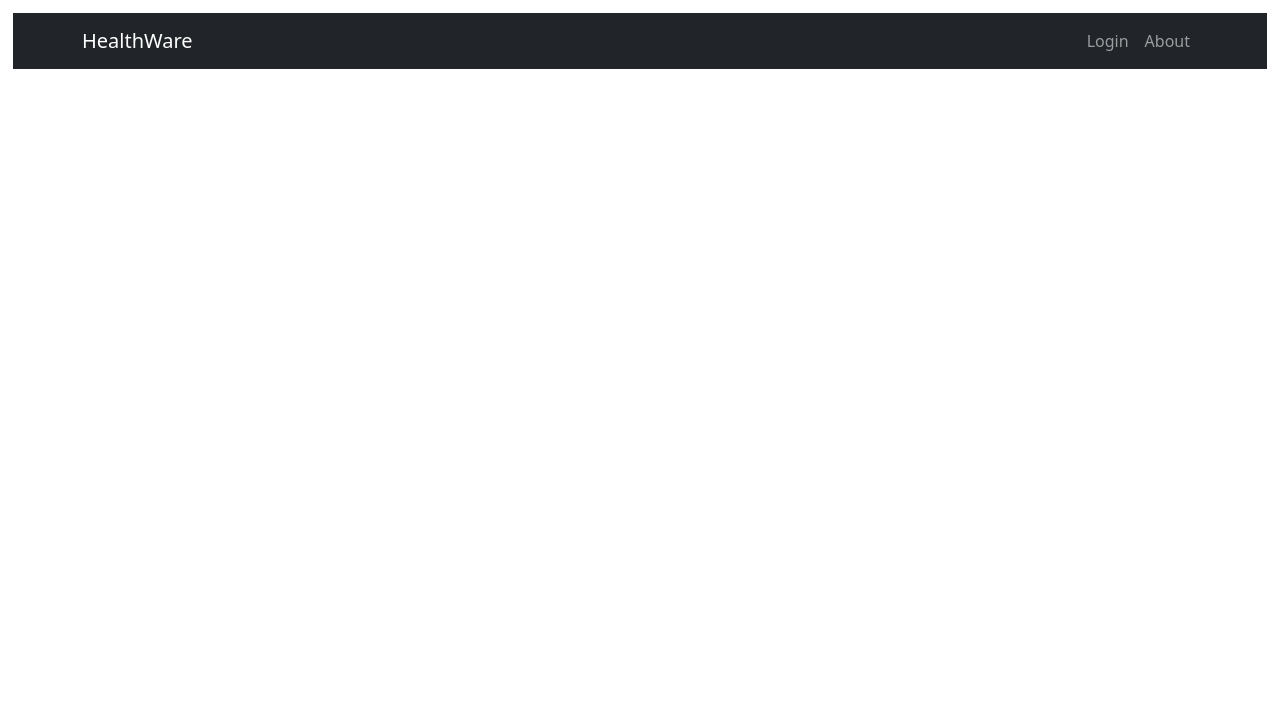
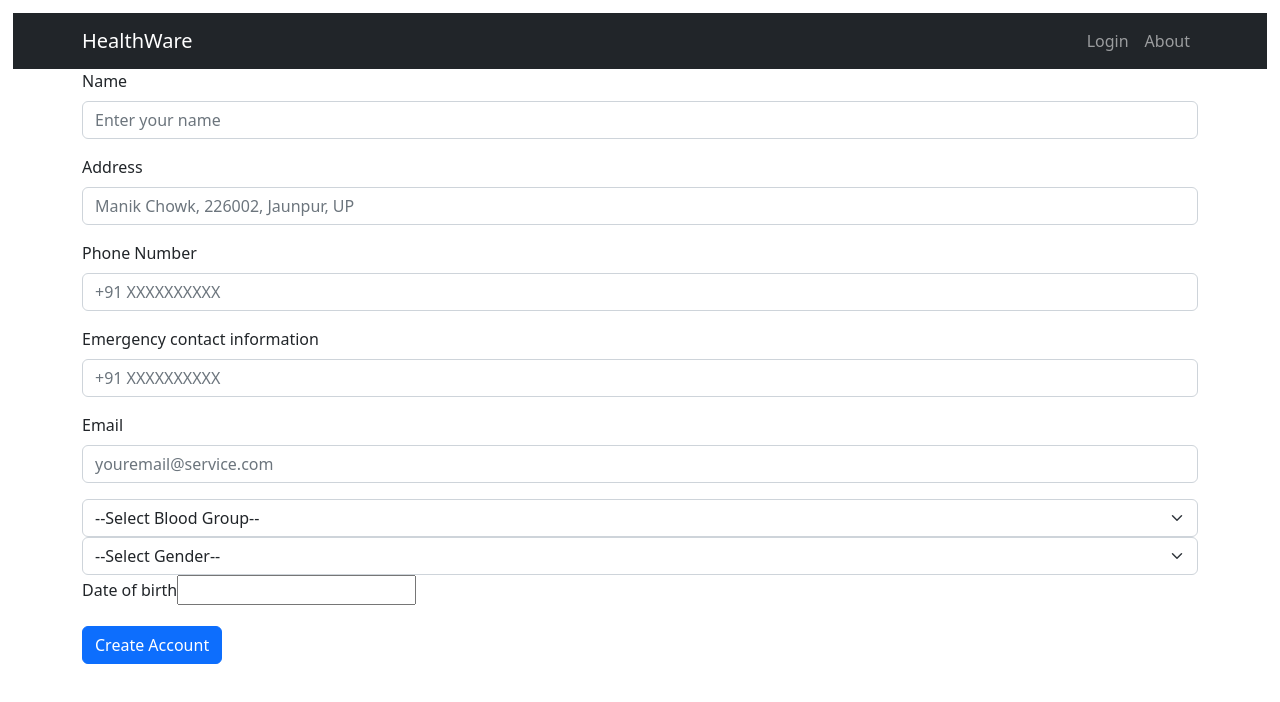
Before and after one commit to MdAsimKhan/Healthware, a React (Create React App) app: page /signup/patient in a window 1280 px wide. Shown: the top 702 px of the page. Built offline with nearby package versions, Linux system fonts and the light colour scheme.

Commit message:
added signup pages

```diff
--- a/src/App.js
+++ b/src/App.js
@@ -1,10 +1,12 @@
 import './css/App.css';
 import { Container } from 'react-bootstrap';
 import Home from './Home';
-import Login from './components/user_login/Login'
+import Login from './components/user_login/login'
 import { Routes, Route } from 'react-router-dom';
-import Navbars from './Navbars';
-import HospitalLogin from './components/user_login/hospital_login'
+import Navbars from './components/Navbars';
+import HospitalLogin from './components/user_login/hospitalSignup'
+import DoctorLogin from './components/user_login/doctorSignup';
+import PatientSignup from './components/user_login/patientSignup';
 function App() {
   return (
 
@@ -18,6 +20,8 @@ function App() {
             <Route  path='/' element={<Home />}></Route>
 
               <Route path='/signup/hospital' element={<HospitalLogin />} />
+              <Route path='/signup/doctor' element={<DoctorLogin />} />
+              <Route path='/signup/patient' element={<PatientSignup />} />
               <Route path='/login' element={<Login />} />
 
           </Routes>
--- a/src/Doctor_Signup.js
+++ b/src/components/user_login/doctorSignup.js
@@ -4,7 +4,7 @@ import Form from "react-bootstrap/Form";
 import DatePicker from "react-datepicker";
 import "react-datepicker/dist/react-datepicker.css";
 
-function Doctor_Login() {
+function DoctorLogin() {
   const [validated, setValidated] = useState(false);
   const [selectedDate, setSelectedDate] = useState(null);
 
@@ -168,4 +168,4 @@ function Doctor_Login() {
   );
 }
 
-export default Doctor_Login;
+export default DoctorLogin;
--- a/src/patient_signup.js
+++ b/src/components/user_login/patientSignup.js
@@ -4,7 +4,7 @@ import Form from "react-bootstrap/Form";
 import DatePicker from "react-datepicker";
 import "react-datepicker/dist/react-datepicker.css";
 
-function Patient_Signup() {
+function PatientSignup() {
   const [validated, setValidated] = useState(false);
   const [selectedDate, setSelectedDate] = useState(null);
 
@@ -99,4 +99,4 @@ function Patient_Signup() {
   );
 }
 
-export default Patient_Signup;
+export default PatientSignup;
```
Also changed, not shown: src/components/Navbars.js (renamed from src/Navbars.js), src/components/user_login/hospitalSignup.js (renamed from src/components/user_login/hospital_login.js).
